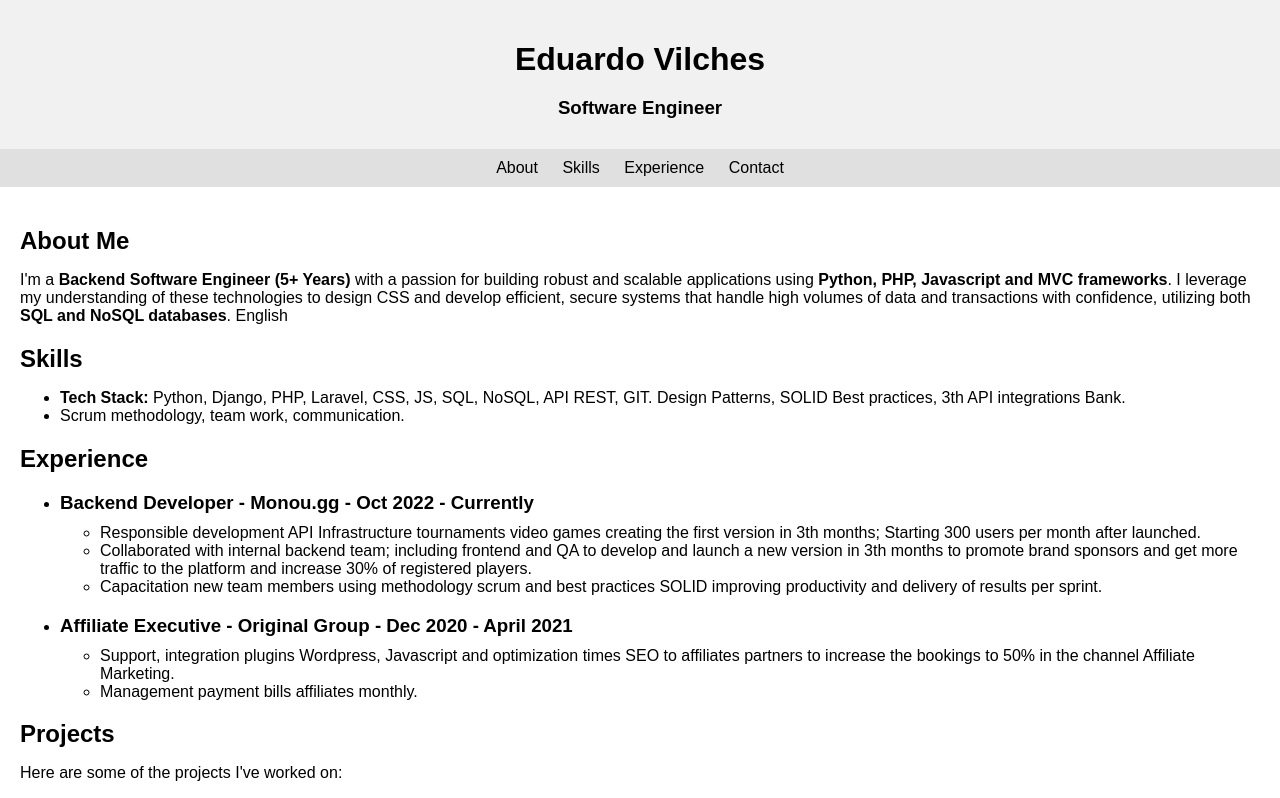
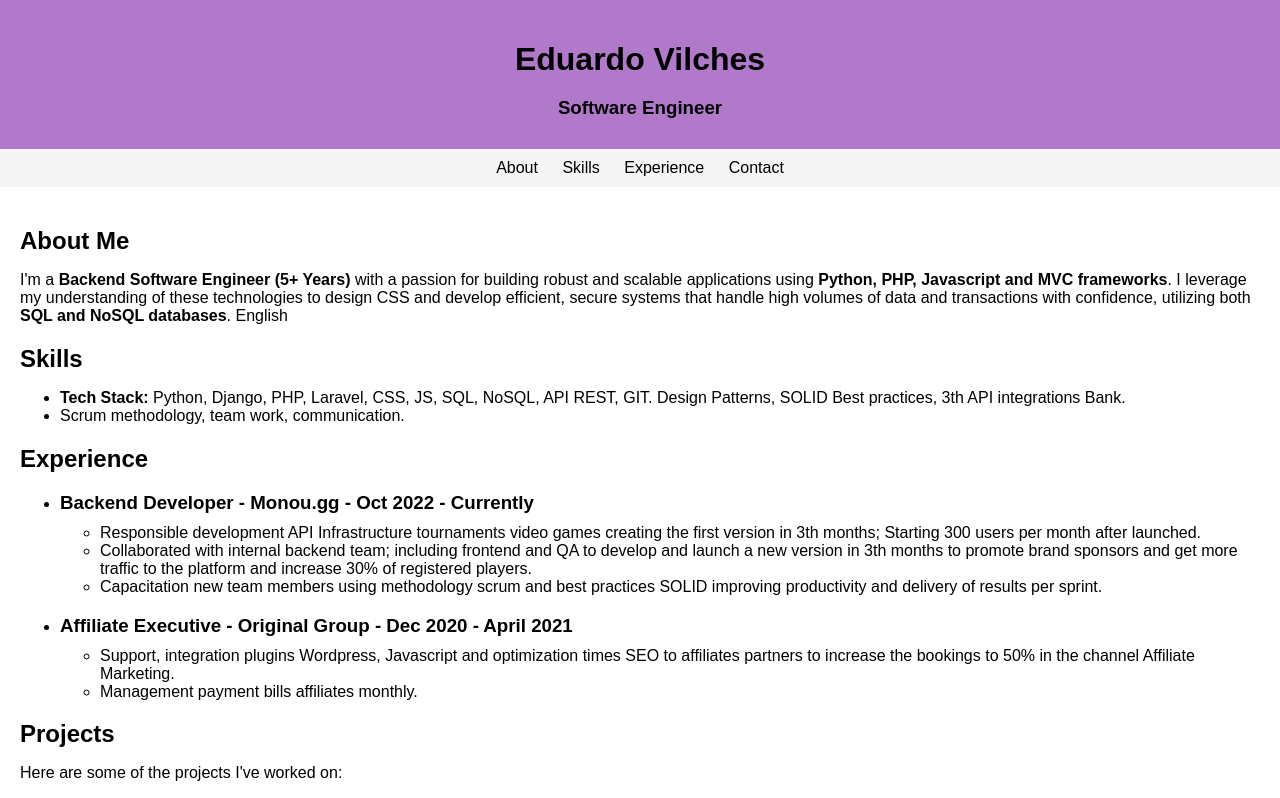
Before and after one commit to eduardovilches/eduardovilches.github.io, a plain HTML site: page index.html in a window 1280 px wide. Shown: the top 798 px of the page. Drawn offline with Linux system fonts and the light colour scheme.

Commit message:
Update index.html

```diff
--- a/index.html
+++ b/index.html
@@ -12,7 +12,7 @@ body {
 }
 
 header {
-  background-color: #f1f1f1;
+  background-color: #b079ca;
   padding: 20px;
   text-align: center;
 }
@@ -22,7 +22,7 @@ h1, h2, h3 {
 }
 
 nav {
-  background-color: #e0e0e0;
+  background-color: whitesmoke;
   padding: 10px;
 }
 
```
